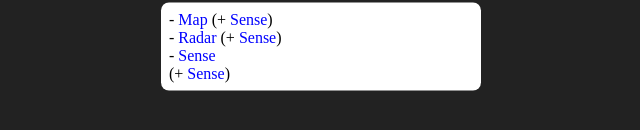
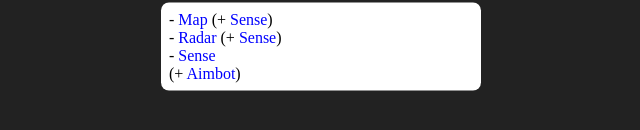
Before and after one commit to TendoProject/ApexAim, a website: page docs/index.html in a window 1280 px wide. Shown: the part 374-504 px from the top of the page, 319-959 px from the left. Drawn offline with Linux system fonts and the light colour scheme.

Commit message:
Update index.html

```diff
--- a/docs/index.html
+++ b/docs/index.html
@@ -14,7 +14,7 @@
       <ul class="content">
         <li>- <a href="map.html">Map</a> (+ <a href="map.html#enable-sense">Sense</a>)</li>
         <li>- <a href="radar.html">Radar</a> (+ <a href="radar.html#enable-sense">Sense</a>)</li>
-        <li>- <a href="sense.html">Sense</a></li> (+ <a href="Sense.html#enable-sense">Sense</a>)</li>
+        <li>- <a href="sense.html">Sense</a></li> (+ <a href="Sense.html#enable-sense">Aimbot</a>)</li>
       </ul>
     </div>
   </body>
```
